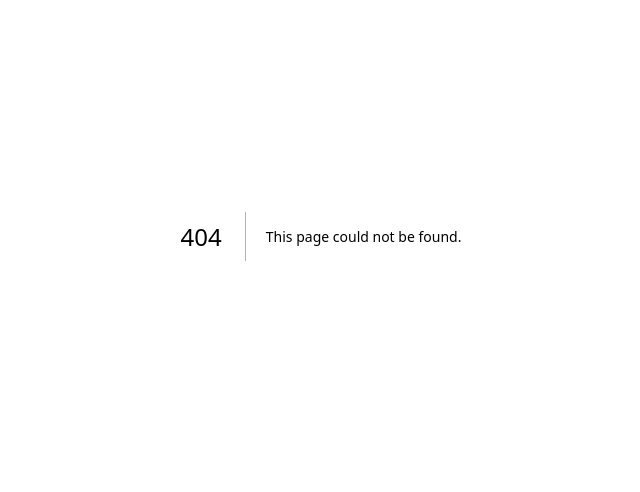
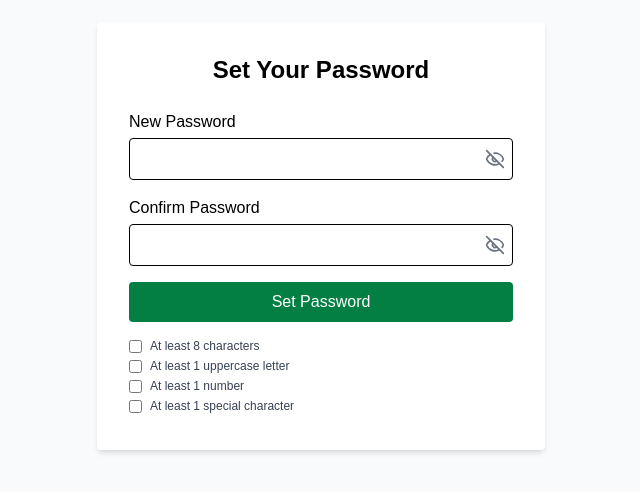
Before and after one commit to Dynamics567/SwapConnect-Admin, a Next.js app: page /auth/createpassword in a window 1280 px wide. Before the commit this address had no page. Shown: the part 164-656 px from the top of the page, without its empty margins (319-959 px from the left). Built offline with nearby package versions, Linux system fonts and the light colour scheme.

Commit message:
fix: implemented the add password page for admin

```diff
--- a/next.config.ts
+++ b/next.config.ts
@@ -3,13 +3,14 @@ import type { NextConfig } from "next";
 const nextConfig: NextConfig = {
   images: {
     domains: [
-      'res.cloudinary.com',
-      'www.vectorstock.com',
-      'loremflickr.com',
-      'randomuser.me',
-      'fdn2.gsmarena.com',
-      'avatars.githubusercontent.com',
-      'cdn.jsdelivr.net',
+      "res.cloudinary.com",
+      "www.vectorstock.com",
+      "loremflickr.com",
+      "randomuser.me",
+      "fdn2.gsmarena.com",
+      "avatars.githubusercontent.com",
+      "cdn.jsdelivr.net",
+      "images.unsplash.com",
     ],
   },
   /* config options here */
--- /dev/null
+++ b/src/app/auth/createpassword/page.tsx
@@ -0,0 +1,166 @@
+"use client";
+import React, { useState } from "react";
+import { Eye, EyeOff } from "lucide-react";
+import { API_URL } from "@/lib/config";
+
+const passwordRegex =
+  /^(?=.*[A-Z])(?=.*[a-zA-Z])(?=.*\d)(?=.*[!@#$%^&*()_+\-=[\]{};':"\\|,.<>/?]).{8,}$/;
+
+const CreatePasswordPage: React.FC = () => {
+  const [password, setPassword] = useState("");
+  const [confirm, setConfirm] = useState("");
+  const [error, setError] = useState("");
+  const [success, setSuccess] = useState("");
+  const [showPassword, setShowPassword] = useState(false);
+  const [showConfirm, setShowConfirm] = useState(false);
+    const [loading, setLoading] = useState(false);
+
+
+  const handleSubmit = async (e: React.FormEvent) => {
+    e.preventDefault();
+    setError("");
+    setSuccess("");
+
+    if (!passwordRegex.test(password)) {
+      setError(
+        "Password must be at least 8 characters, include 1 uppercase letter, 1 number, and 1 special character."
+      );
+      return;
+    }
+    if (password !== confirm) {
+      setError("Passwords do not match.");
+      return;
+    }
+    try {
+      const response = await fetch(`${API_URL}/api/admin/add-password`, {
+        method: "POST",
+        headers: {
+          "Content-Type": "application/json",
+        },
+        body: JSON.stringify({ password }),
+      });
+      const data = await response.json();
+      if (!response.ok) {
+        setError(data.message || "Failed to set password");
+        setLoading(false);
+        return;
+      }
+      setSuccess("Password set successfully!");
+      setPassword("");
+      setConfirm("");
+
+      // Redirect after 2 seconds
+      setTimeout(() => {
+        window.location.href = "/dashboard";
+      }, 2000);
+    } catch (err) {
+            console.error(err);
+
+      setError("An error occurred. Please try again.");
+    } finally {
+      setLoading(false);
+    }
+  };
+
+  const requirements = [
+    {
+      label: "At least 8 characters",
+      test: (pw: string) => pw.length >= 8,
+    },
+    {
+      label: "At least 1 uppercase letter",
+      test: (pw: string) => /[A-Z]/.test(pw),
+    },
+    {
+      label: "At least 1 number",
+      test: (pw: string) => /\d/.test(pw),
+    },
+    {
+      label: "At least 1 special character",
+      test: (pw: string) => /[!@#$%^&*()_+\-=[\]{};':"\\|,.<>/?]/.test(pw),
+    },
+  ];
+
+  return (
+    <div className="flex flex-col items-center justify-center min-h-screen bg-gray-50">
+      <div className="bg-white p-8 rounded shadow-md w-full max-w-md">
+        <h2 className="text-2xl text-black font-bold mb-6 text-center">
+          Set Your Password
+        </h2>
+        <form onSubmit={handleSubmit} className="space-y-4">
+          <div>
+            <label className="block mb-1 text-black font-medium">
+              New Password
+            </label>
+            <div className="relative">
+              <input
+                type={showPassword ? "text" : "password"}
+                className="w-full border text-black rounded px-3 py-2 pr-10"
+                value={password}
+                onChange={(e) => setPassword(e.target.value)}
+                required
+                minLength={8}
+              />
+              <button
+                type="button"
+                className="absolute right-2 top-1/2 -translate-y-1/2 text-gray-500"
+                onClick={() => setShowPassword((prev) => !prev)}
+                tabIndex={-1}
+              >
+                {showPassword ? <Eye size={20} /> : <EyeOff size={20} />}
+              </button>
+            </div>
+          </div>
+          <div>
+            <label className="block mb-1 text-black font-medium">
+              Confirm Password
+            </label>
+            <div className="relative">
+              <input
+                type={showConfirm ? "text" : "password"}
+                className="w-full border text-black rounded px-3 py-2 pr-10"
+                value={confirm}
+                onChange={(e) => setConfirm(e.target.value)}
+                required
+                minLength={8}
+              />
+              <button
+                type="button"
+                className="absolute right-2 top-1/2 -translate-y-1/2 text-gray-500"
+                onClick={() => setShowConfirm((prev) => !prev)}
+                tabIndex={-1}
+              >
+                {showConfirm ? <Eye size={20} /> : <EyeOff size={20} />}
+              </button>
+            </div>
+          </div>
+          {error && <div className="text-red-600 text-sm">{error}</div>}
+          {success && <div className="text-green-600 text-sm">{success}</div>}
+          <button
+            type="submit"
+            className="w-full bg-[#037F44] text-white py-2 rounded hover:bg-[#025c32] transition"
+          >
+            {loading ? "Setting Password..." : "Set Password"}
+          </button>
+        </form>
+        <div className="mt-4 text-xs text-gray-700">
+          {requirements.map((req) => (
+            <div key={req.label} className="flex items-center mb-1">
+              <input
+                type="checkbox"
+                checked={req.test(password)}
+                readOnly
+                className="mr-2 accent-[#037F44]"
+              />
+              <span className={req.test(password) ? "text-[#037F44]" : ""}>
+                {req.label}
+              </span>
+            </div>
+          ))}
+        </div>
+      </div>
+    </div>
+  );
+};
+
+export default CreatePasswordPage;
```
